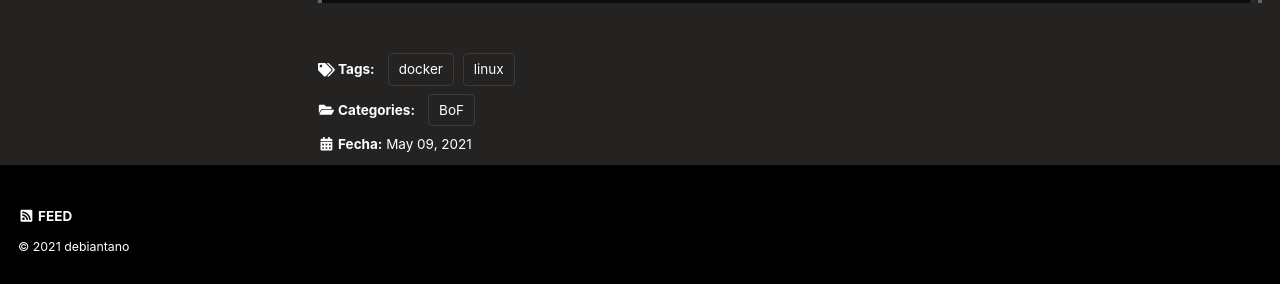
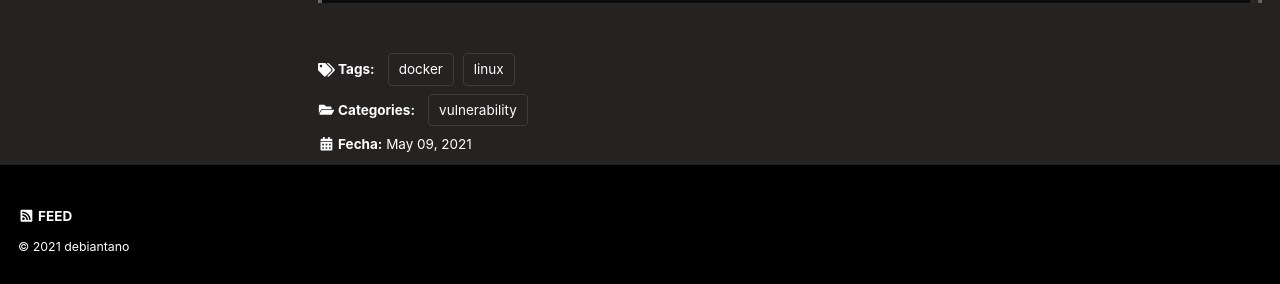
Before and after one commit to debiantano/debiantano.github.io, a Jekyll site: the page built from _posts/2021-05-09-Vulnerabilidad-Shellshock.md, in a window 1280 px wide and 900 px high, scrolled down 4908 px. Shown: the part 608-892 px from the top of the window. Built offline with Jekyll 4.4.1, drawn with Linux system fonts in a browser that asks for light colours; cached includes are drawn as plain includes; a script that is not in the unit is left out.

Commit message:
Update 2021-05-09-Vulnerabilidad-Shellshock.md

```diff
--- a/_posts/2021-05-09-Vulnerabilidad-Shellshock.md
+++ b/_posts/2021-05-09-Vulnerabilidad-Shellshock.md
@@ -8,7 +8,7 @@ header:
     teaser: /assets/images/shellshock/portada.PNG
     teaser_home_page: true
 categories:
-    - BoF
+    - vulnerability
 tags:
     - linux
     - docker
```
